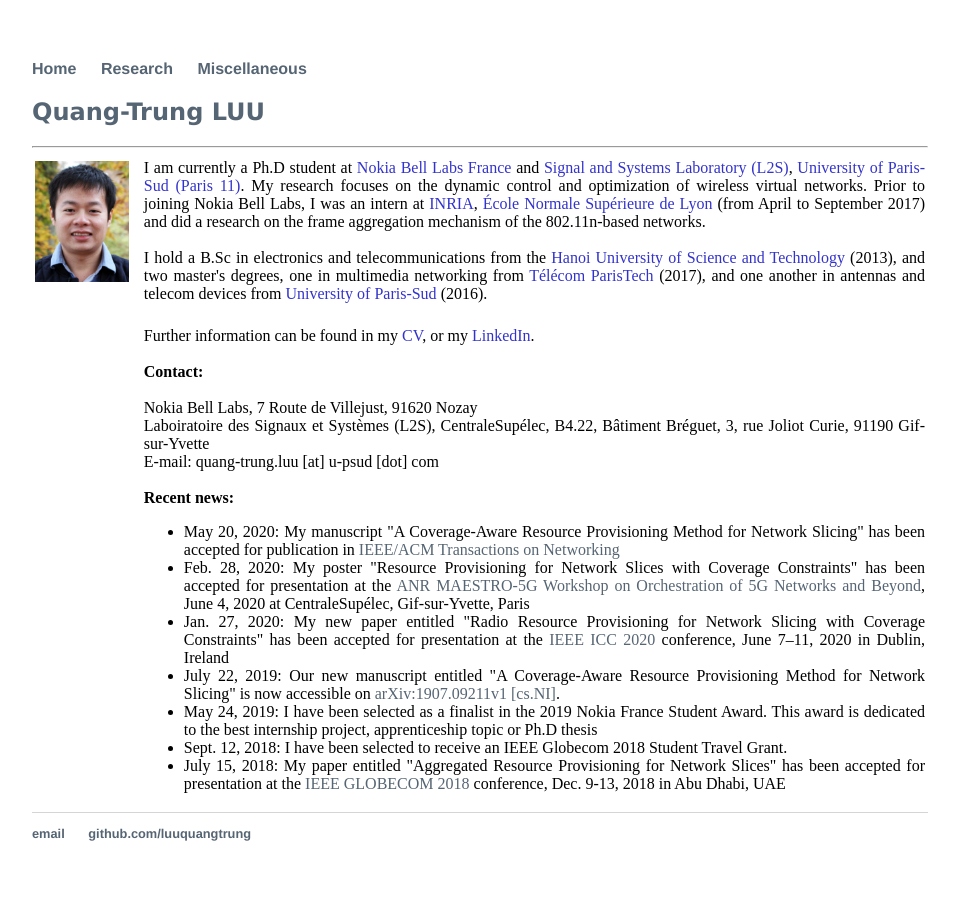
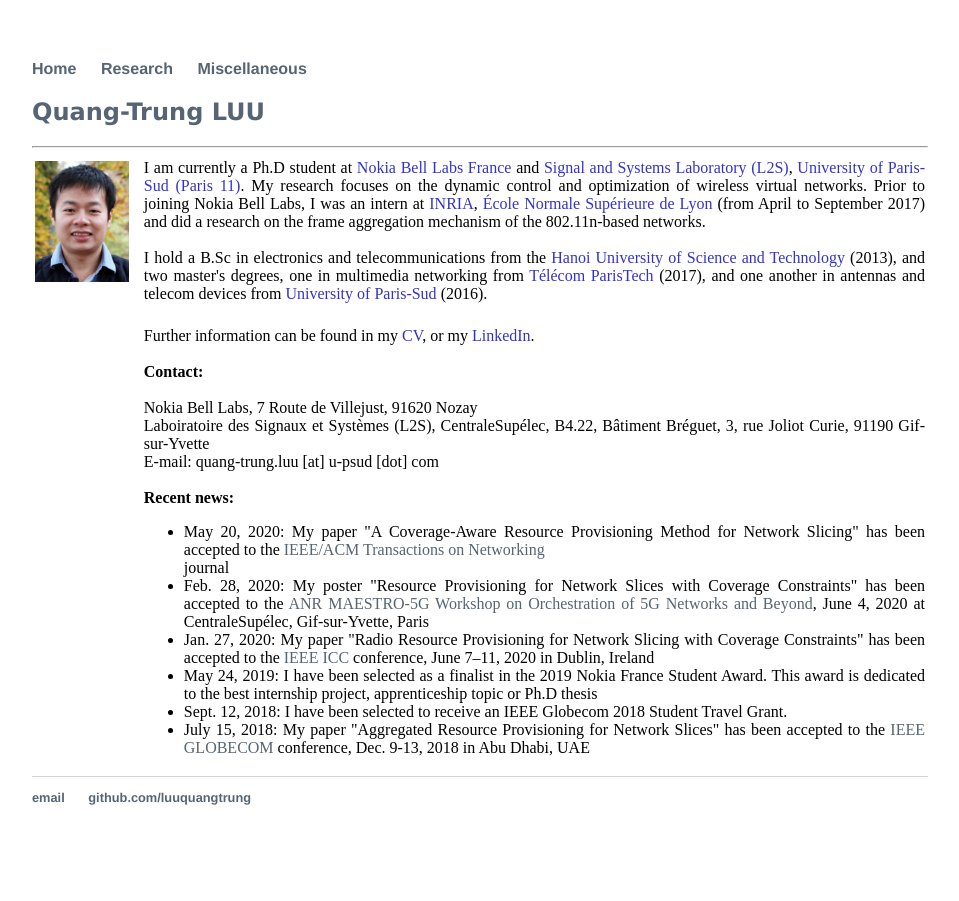
Before and after one commit to luuquangtrung/luuquangtrung.github.io_v1, a Jekyll site: the page built from index.html, in a window 1280 px wide. Shown: the whole page, without its empty margins (160-1119 px from the left). Built offline with Jekyll 4.4.1, drawn with Linux system fonts in a browser that asks for light colours.

Commit message:
update main page

```diff
--- a/index.html
+++ b/index.html
@@ -57,14 +57,12 @@ title: Quang-Trung Luu
 			<div>&nbsp;</div>
 			<b>Recent news:</b>
 			<ul>
-				<li> May 20, 2020: My manuscript "A Coverage-Aware Resource Provisioning Method for Network Slicing" has been accepted for publication in <a href="https://ton.lids.mit.edu/">IEEE/ACM Transactions on Networking</a></li>
-				<li> Feb. 28, 2020: My poster "Resource Provisioning for Network Slices with Coverage Constraints" has been accepted for presentation at the <a href="https://orch5g.roc.cnam.fr/">ANR MAESTRO-5G Workshop on Orchestration of 5G Networks and Beyond</a>, June 4, 2020 at CentraleSupélec, Gif-sur-Yvette, Paris </li>
-				<li> Jan. 27, 2020: My new paper entitled "Radio Resource Provisioning for Network Slicing with Coverage Constraints" has been accepted for presentation at the <a href="https://icc2020.ieee-icc.org/">IEEE ICC 2020</a> conference, June 7–11, 2020 in Dublin, Ireland </li>
-				<li> July 22, 2019: Our new manuscript entitled "A Coverage-Aware Resource Provisioning Method for Network Slicing" is now accessible on <a href="https://arxiv.org/abs/1907.09211"> arXiv:1907.09211v1 [cs.NI]</a>. </li>
+				<li> May 20, 2020: My paper "A Coverage-Aware Resource Provisioning Method for Network Slicing" has been accepted to the <a href="https://ton.lids.mit.edu/">IEEE/ACM Transactions on Networking</a></li> journal
+				<li> Feb. 28, 2020: My poster "Resource Provisioning for Network Slices with Coverage Constraints" has been accepted to the <a href="https://orch5g.roc.cnam.fr/">ANR MAESTRO-5G Workshop on Orchestration of 5G Networks and Beyond</a>, June 4, 2020 at CentraleSupélec, Gif-sur-Yvette, Paris </li>
+				<li> Jan. 27, 2020: My paper "Radio Resource Provisioning for Network Slicing with Coverage Constraints" has been accepted to the <a href="https://icc2020.ieee-icc.org/">IEEE ICC</a> conference, June 7–11, 2020 in Dublin, Ireland </li>
 				<li> May 24, 2019: I have been selected as a finalist in the 2019 Nokia France Student Award. This award is dedicated to the best internship project, apprenticeship topic or Ph.D thesis</li>
 				<li> Sept. 12, 2018: I have been selected to receive an IEEE Globecom 2018 Student Travel Grant. </li>
-				<li> July 15, 2018: My paper entitled "Aggregated Resource Provisioning for Network Slices" has been
-				accepted for presentation at the <a href="https://globecom2018.ieee-globecom.org/">IEEE GLOBECOM 2018</a> conference, Dec. 9-13, 2018 in Abu Dhabi, UAE</li>
+				<li> July 15, 2018: My paper "Aggregated Resource Provisioning for Network Slices" has been accepted to the <a href="https://globecom2018.ieee-globecom.org/">IEEE GLOBECOM</a> conference, Dec. 9-13, 2018 in Abu Dhabi, UAE</li>
 			</ul>
 		</td>
     </tr>
```
